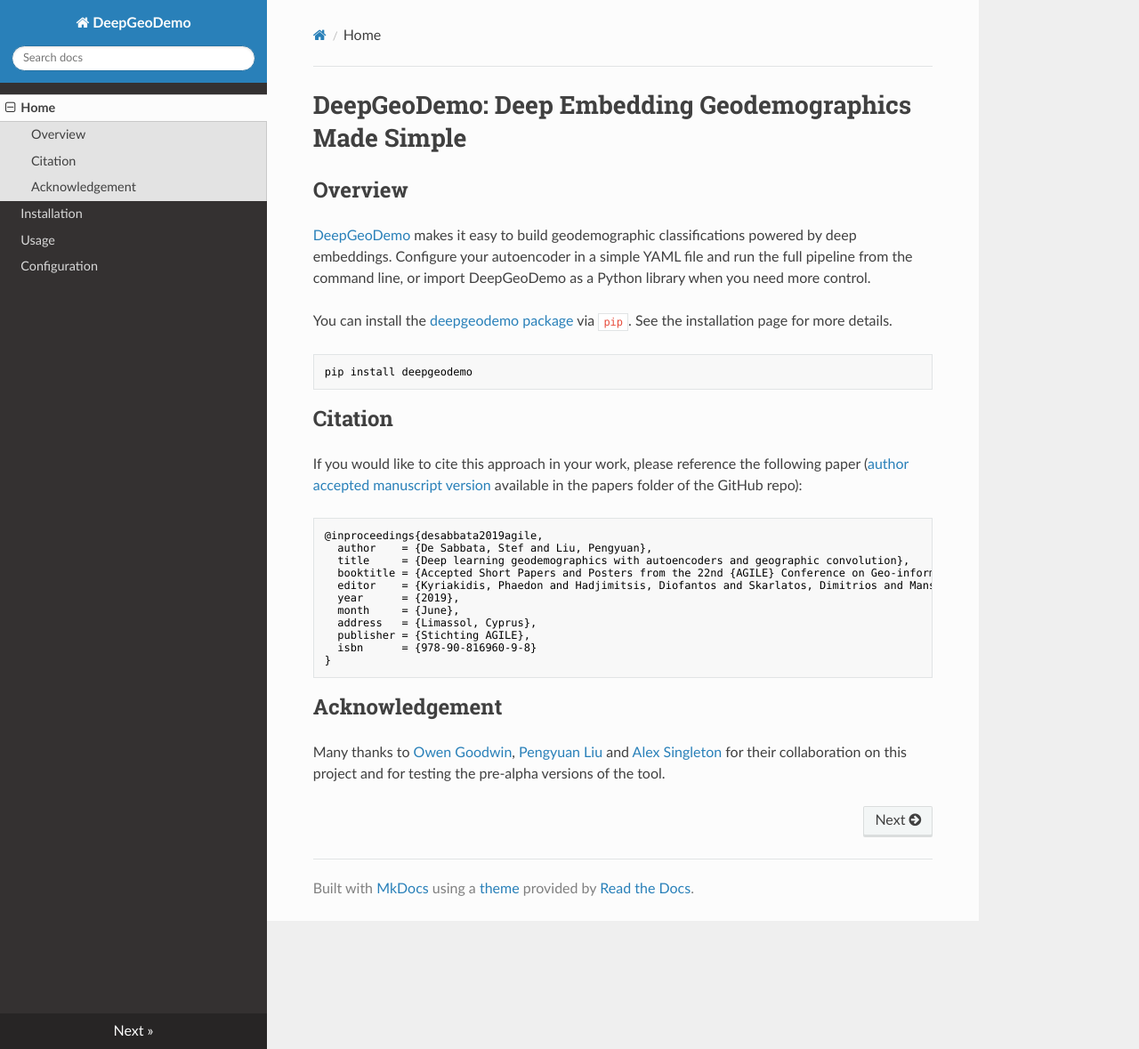
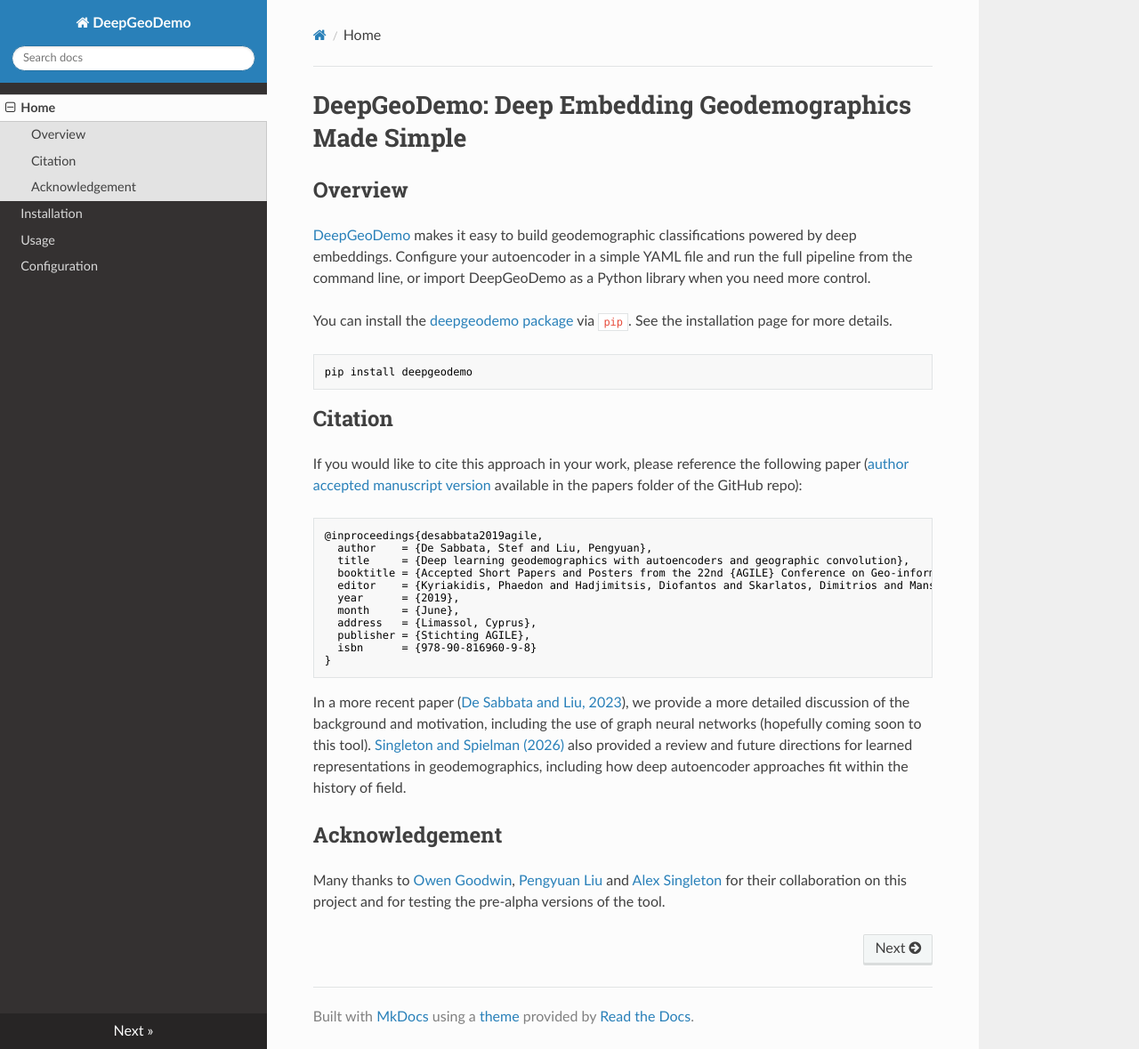
Before and after one commit to stefdesabbata/deepgeodemo, an MkDocs documentation site: the page built from docs/index.md, in a window 1280 px wide and 1179 px high. Shown: the whole window at 89% size. Built offline with MkDocs 1.6.1, drawn with Linux system fonts in a browser that asks for light colours; nearby versions of some CDN libraries.

Commit message:
Updated references

````diff
--- a/docs/index.md
+++ b/docs/index.md
@@ -28,6 +28,9 @@
 }
 ```
 
+In a more recent paper ([De Sabbata and Liu, 2023](https://doi.org/10.1080/13658816.2023.2254382)), we provide a more detailed discussion of the background and motivation, including the use of graph neural networks (hopefully coming soon to this tool). [Singleton and Spielman (2026)](https://doi.org/10.1016/j.compenvurbsys.2025.102396) also provided a review and future directions for learned representations in geodemographics, including how deep autoencoder approaches fit within the history of field.
+
+
 ## Acknowledgement
 
 Many thanks to [Owen Goodwin](https://github.com/ogoodwin505), [Pengyuan Liu](https://github.com/PengyuanLiu1993) and [Alex Singleton](https://github.com/alexsingleton) for their collaboration on this project and for testing the pre-alpha versions of the tool.
````
Also changed, not shown: README.md (+2 -0 lines), 1 other file.
